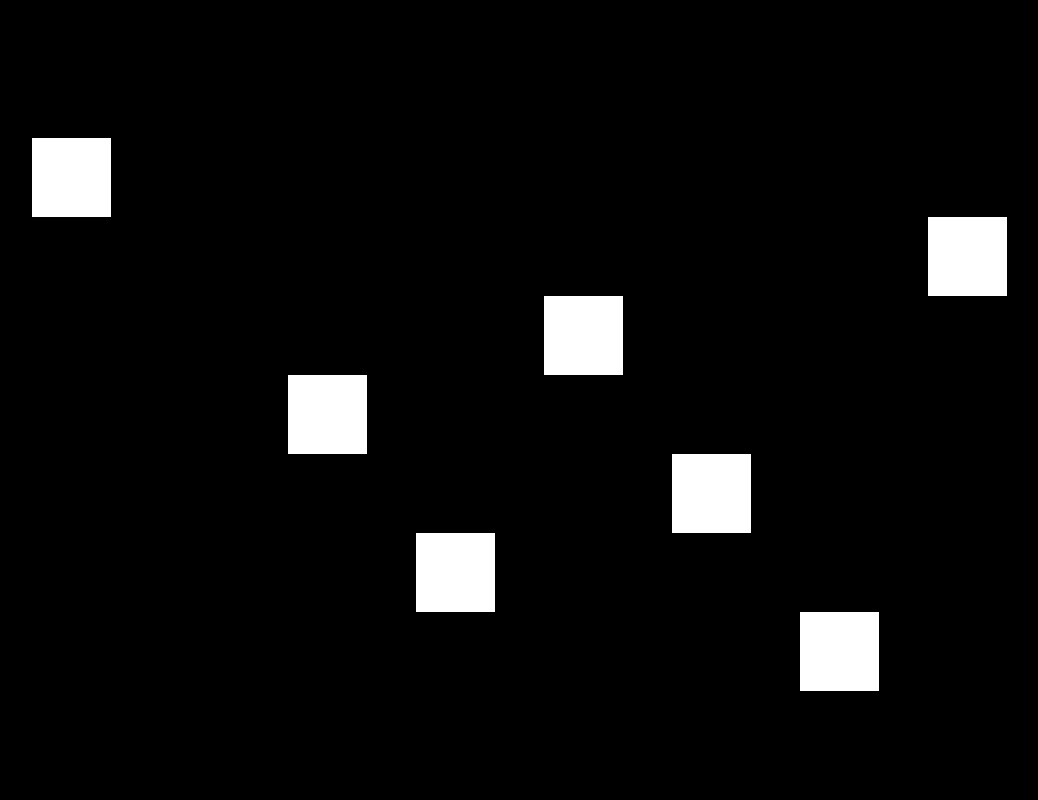
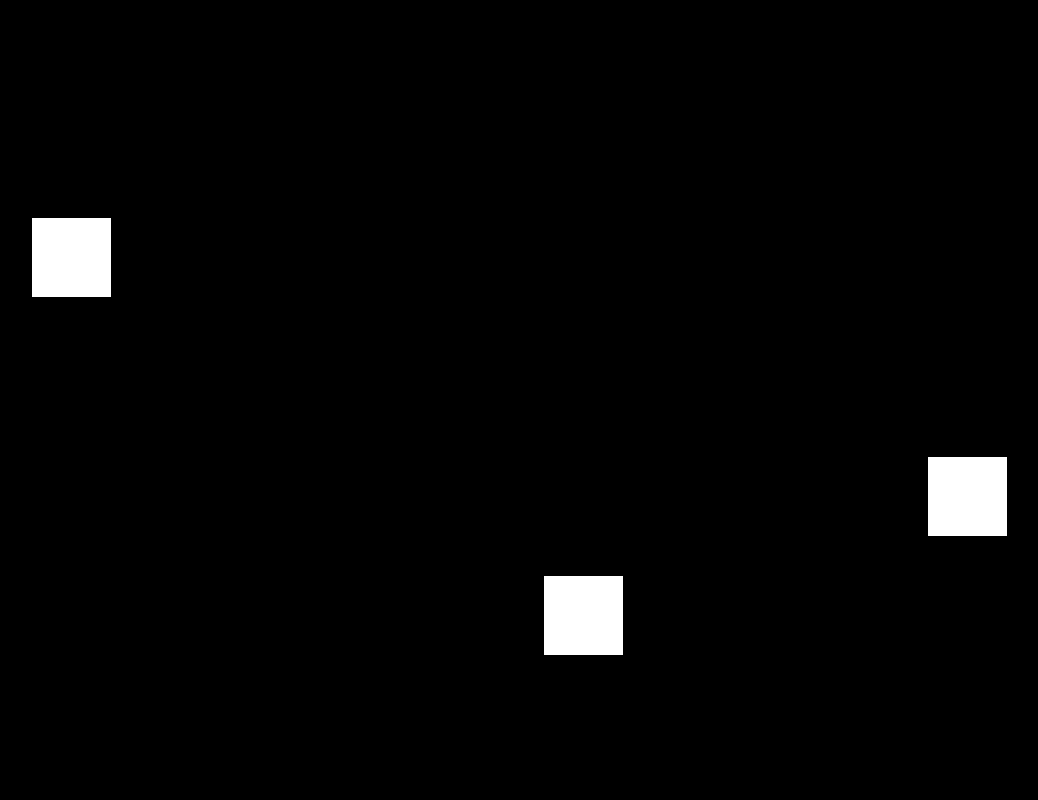
Before and after one commit to carmen-yeh/carmen-yeh.github.io, a React (Create React App) app in the folder frontend/: page /love-language in a window 1280 px wide. Shown: the part 640-1440 px from the top of the page, without its empty margins (96-1134 px from the left). Built offline with nearby package versions, Linux system fonts and the light colour scheme; what react-animations would draw is missing.

Commit message:
vertical space boxes

```diff
--- a/frontend/src/components/1-love-language/LoveBox.js
+++ b/frontend/src/components/1-love-language/LoveBox.js
@@ -39,13 +39,13 @@ function Box({text}) {
     )
 }
 
-function LoveBox({paddingLeft = 0, text = "Love You"}) {
+function LoveBox({paddingLeft = 0, text = "Love You", verticalSpace = 0}) {
 
     const [active, setActive] = useState(false);
 
     return(
         <div style={{display: 'flex'}}>
-            <div onMouseEnter={() => {setActive(true)}} style={{marginLeft: (paddingLeft + 'vw')}}>
+            <div onMouseEnter={() => {setActive(true)}} style={{marginLeft: (paddingLeft + 'vw'), marginTop: (verticalSpace + 'vh')}}>
                 {active ? (
                     <FadeIn>
                         <Box text={text} />
--- a/frontend/src/pages/1-love-language/LoveLanguagePage.js
+++ b/frontend/src/pages/1-love-language/LoveLanguagePage.js
@@ -14,13 +14,13 @@ function LoveLanguagePage() {
             <h1>LOVE.LANGUAGE</h1>
             <p>LOVE.LANGUAGE explores the idea of expressing love through the sending of images online to loved ones. This is an image analysis of photos I’ve posted online over time where each white square is an image related to food. I highlighted these findings and linked them to the idea of a digital love language.</p>
 
-            <LoveBox paddingLeft={10}/>
-            <LoveBox paddingLeft={80} text={"Me too"}/>
-            <LoveBox paddingLeft={50} text={"Have some food"}/>
-            <LoveBox paddingLeft={30} text={"I want fruit"}/>
-            <LoveBox paddingLeft={60} text={"Me too"}/>
-            <LoveBox paddingLeft={40} text={"Thanks"}/>
-            <LoveBox paddingLeft={70} text={"Don't forget me"}/>
+            <LoveBox paddingLeft={10} verticalSpace={10}/>
+            <LoveBox paddingLeft={80} text={"Me too"} verticalSpace={20}/>
+            <LoveBox paddingLeft={50} text={"Have some food"} verticalSpace={5}/>
+            <LoveBox paddingLeft={30} text={"I want fruit"} verticalSpace={50}/>
+            <LoveBox paddingLeft={60} text={"Me too"} verticalSpace={10}/>
+            <LoveBox paddingLeft={40} text={"Thanks"} verticalSpace={40}/>
+            <LoveBox paddingLeft={70} text={"Don't forget me"} verticalSpace={5}/>
             <BottomNavigation />
         <div id= "footer">
         <p2> UP.LOADED - Carmen Yeh 2021 </p2>
```
